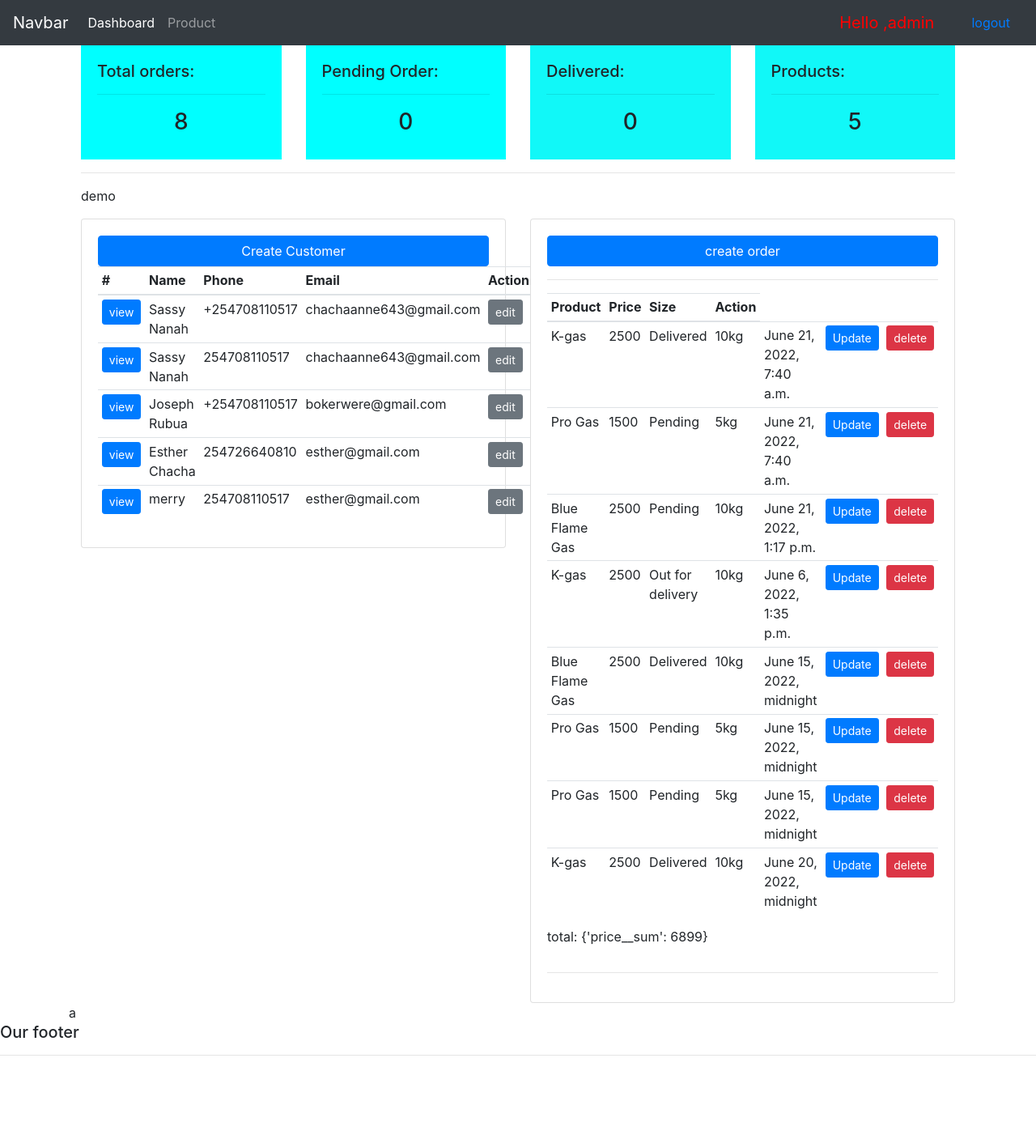
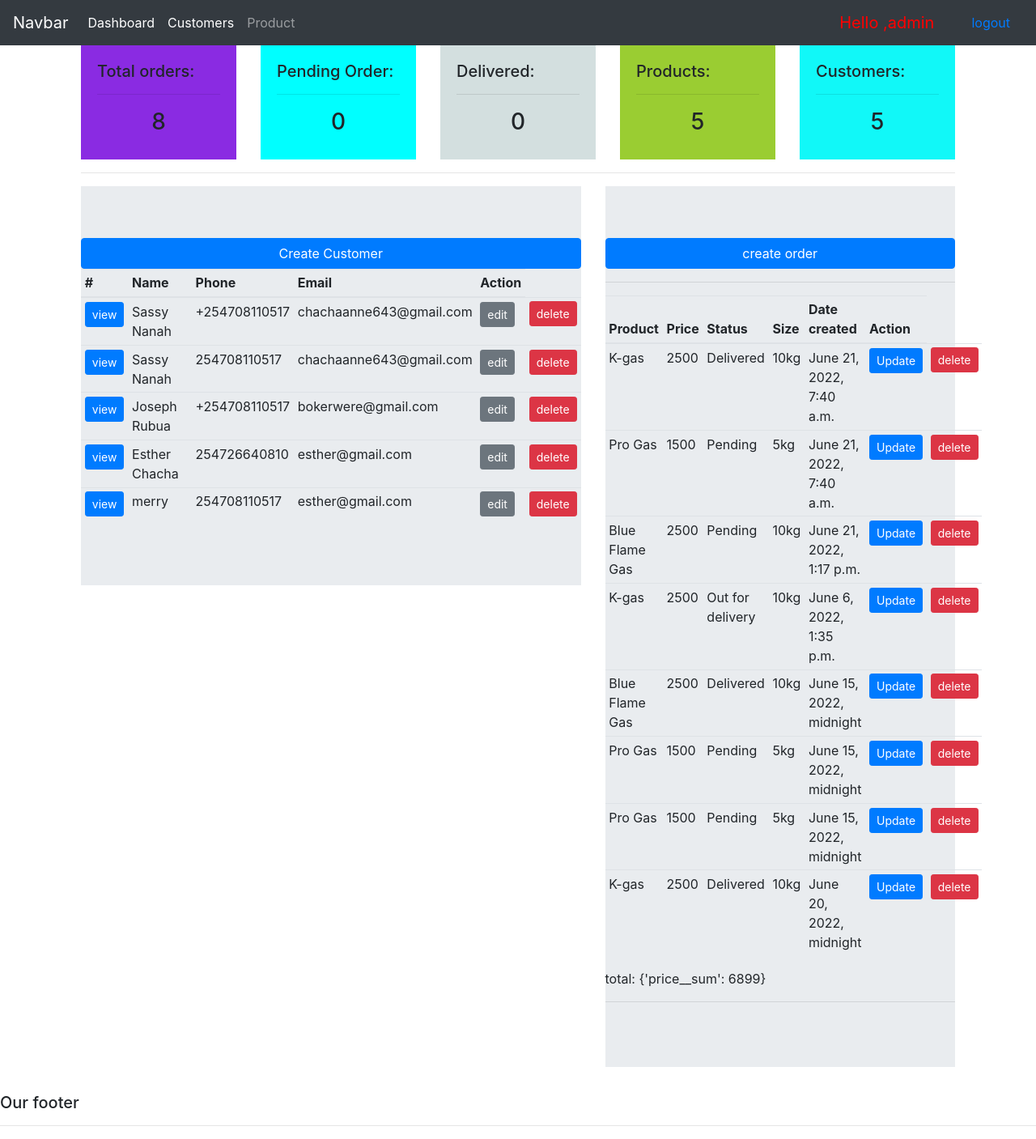
Before and after one commit to AnahChacha/ONLINE-E-GAS-SYSTEM-python, a Django app: page / in a window 1280 px wide. Shown: the whole page at 81% size. Before the commit the page ends 1304 px from the top, so only its background shows below. Run offline with Django 4.2, Linux system fonts and the light colour scheme; a user stored in the database is signed in; data comes from the database, SQL or seed files in the repository.

Commit message:
second commit

```diff
--- a/customers/templates/customers/Navbar.html
+++ b/customers/templates/customers/Navbar.html
@@ -20,6 +20,11 @@
         </li>
         <li class="nav-item">
 
+          <li class="nav-item active">
+            <a class="nav-link" href="{% url 'customer' %}">Customers</a>
+          </li>
+          <li class="nav-item">
+
         </li>
         <li class="nav-item">
           <a class="nav-link" href="{% url 'product' %}">Product</a>
--- a/customers/templates/customers/dashboard.html
+++ b/customers/templates/customers/dashboard.html
@@ -9,7 +9,7 @@
 
         <div class="col-md">
 
-            <div class="card-body" style="background-color:aqua ;">
+            <div class="card-body" style="background-color:blueviolet ;">
                <h5>Total orders:</h5>
                <hr>
               <h3 style="text-align:center;padding: 1px; ;">{{total_order}}</h3>
@@ -30,7 +30,7 @@
            <!--end-->
            <div class="col-md">
 
-            <div class="card-body" style="background-color:rgb(17, 248, 248) ;">
+            <div class="card-body" style="background-color:rgb(211, 223, 223) ;">
                <h5>Delivered:</h5>
                <hr>
               <h3 style="text-align:center;padding: 1px; ;">{{delivered}}</h3>
@@ -41,20 +41,31 @@
 
            <div class="col-md">
 
-            <div class="card-body" style="background-color:rgb(17, 248, 248) ;">
+            <div class="card-body" style="background-color:yellowgreen ;">
                <h5>Products:</h5>
                <hr>
               <h3 style="text-align:center;padding: 1px; ;">{{total_products}}</h3>
             </div>
 
         </div>
+
+        <div class="col-md">
+
+          <div class="card-body" style="background-color:rgb(17, 248, 248) ;">
+             <h5>Customers:</h5>
+             <hr>
+            <h3 style="text-align:center;padding: 1px; ;">{{total_customers}}</h3>
+          </div>
+
+      </div>
+
     </div>
     <hr>
     <!--  row2   -->
-     <p>demo</p>
+
       <div class="row">
-        <div class="col col-md-6">
-          <div class="card card-body">
+        <div class="col col-sm-7">
+          <div class="jumbotron jumbotron-fluid">
             <a href="{% url 'create-customer' %}" class="btn btn-block btn-primary">Create Customer</a>
                 <table class="table table-hover table-sm">
                 <thead>
@@ -74,6 +85,7 @@
                     <td>{{customer.phone}}</td>
                     <td>{{customer.email}}</td>
                     <td> <a href="{%  url 'update-customer' customer.id  %}" class="btn btn-sm btn-secondary">edit</a></td>
+                    <td> <a href="{%  url 'deleteCustomer' customer.id  %}" class="btn btn-sm btn-danger">delete</a></td>
 
                   </tr>
                   {% endfor %}
@@ -84,8 +96,8 @@
         </div>
          <!--end-->
 
-         <div class=" col col-md-6">
-         <div class="card card-body">
+         <div class=" col col-sm-5">
+          <div class="jumbotron jumbotron-fluid">
          <a href="{% url 'create-order' %}" class="btn btn-primary btn-block">create order</a>
          <hr>
                <table class="table table-hover table-sm">
@@ -93,7 +105,9 @@
                 <tr>
                   <th>Product</th>
                   <th>Price</th>
+                  <th>Status</th>
                   <th>Size</th>
+                  <th>Date created</th>
                   <th>Action</th>
                 </tr>
               </thead>
@@ -120,7 +134,7 @@
          <!---closing row2-->
       </div>
       <!--end-->
-a
+
 
        </div>
         </div>
--- a/customers/urls.py
+++ b/customers/urls.py
@@ -15,4 +15,9 @@
     path('createProduct/', views.createProduct_form ,name="create-product"),
     path('register/', views.register, name="register"),
     path('logout/', views.logoutPage, name="logoutPage"),
+    path('customer/', views.customer, name="customer"),
+    path('deleteCustomer/<str:pk>', views.deleteCustomer, name="deleteCustomer"),
+    path('updateProduct/<str:pk>', views.updateProducts, name="update-Product"),
+    path('deleteProduct/<str:pk>', views.deleteProduct, name="delete-Product"),
+
    ]
--- a/customers/views.py
+++ b/customers/views.py
@@ -8,11 +8,13 @@
 from django.contrib.auth.forms import UserCreationForm
 from django.contrib.auth import authenticate,login,logout
 from django.contrib import messages
+from django.contrib.auth.decorators import login_required
 
 
 # Create your v iews here.
 
 #creating registerPage
+
 
 def register(request):
     form = CreateUserForm()
@@ -34,7 +36,7 @@
 
 
 
-
+@login_required(login_url='loginPage')
 def home(request):
     customers=Customer.objects.all()
    # orders=customers.order_set.all()
@@ -45,16 +47,18 @@
     delivered=orders.filter(status ='Delivered').count()
     pending=orders.filter(status='Pending').count()
     print(pending)
+    total_customers=customers.count()
 
     total_price=Product.objects.all().aggregate(Sum('price'))
     #total_price=Product.objects.annotate(Sum('price'))
     print("+++++++++++++++++++++++++++++++++++++++++++++++")
     context={"customers":customers,"products":products ,
     "total_products":total_products,"total_order":total_order,"pending":pending, "orders":orders,
-    "delivered":delivered,"total_price":total_price}
+    "delivered":delivered,"total_price":total_price,"total_customers":total_customers}
 
     return render(request, 'customers/dashboard.html' ,context)
 
+@login_required(login_url='loginPage')
 def products(request ):
 
     products=Product.objects.all()
@@ -63,7 +67,7 @@
     return render(request, 'customers/product.html', context)
 
 
-
+@login_required(login_url='loginPage')
 def customers(request ,pk):
     customers=Customer.objects.get(id=pk)
 
@@ -73,6 +77,14 @@
     print(customers)
 
     return render(request, 'customers/customer.html' ,context)
+
+@login_required(login_url='loginPage')
+def customer(request):
+    customer = Customer.objects.all()
+    context={"customer":customer}
+
+    return render(request, 'customers/customer.html' ,context)
+
 
 
 
@@ -91,6 +103,7 @@
 
 
 #creating order form
+@login_required(login_url='loginPage')
 def createOrder_form(request):
     form=OrderForm()
     if request.method=="POST":
@@ -184,3 +197,45 @@
     context={"form":form}
 
     return render(request, 'customers/createProduct_form.html',context)
+
+
+def  deleteCustomer(request, pk):
+    customer=Customer.objects.get(id=pk)
+    if request.method =="POST":
+        customer.delete()
+        return redirect('home')
+
+    context={"customer": customer}
+
+    return render(request, 'customers/deleteCustomer.html',context)
+
+
+def updateProducts(request, pk):
+
+    product=Product.objects.get(id=pk)
+    form=ProductForm(instance=product)
+    if request.method == 'POST':
+        form=ProductForm( request.POST ,instance=product)
+        if form.is_valid():
+            form.save()
+            return redirect('product')
+
+    context={"form":form ,'product':product}
+
+    return render(request, 'customers/createProduct_Form.html',context)
+
+
+
+def deleteProduct(request,pk):
+
+    product=Product.objects.get(id=pk)
+    form=ProductForm(instance=product)
+    if request.method == 'POST':
+        form=ProductForm( request.POST ,instance=product)
+        if form.is_valid():
+            form.save()
+            return redirect('product')
+
+    context={"form":form ,'product':product}
+
+    return render(request, 'customers/deleteProduct.html', context)
```
Also changed, not shown: customers/templates/customers/deleteCustomer.html (added, +14 -0 lines), customers/templates/customers/deleteProduct.html (added, +19 -0 lines), customers/templates/customers/product.html (+7 -7 lines), customers/templates/customers/updateProduct.html (added, +18 -0 lines).
